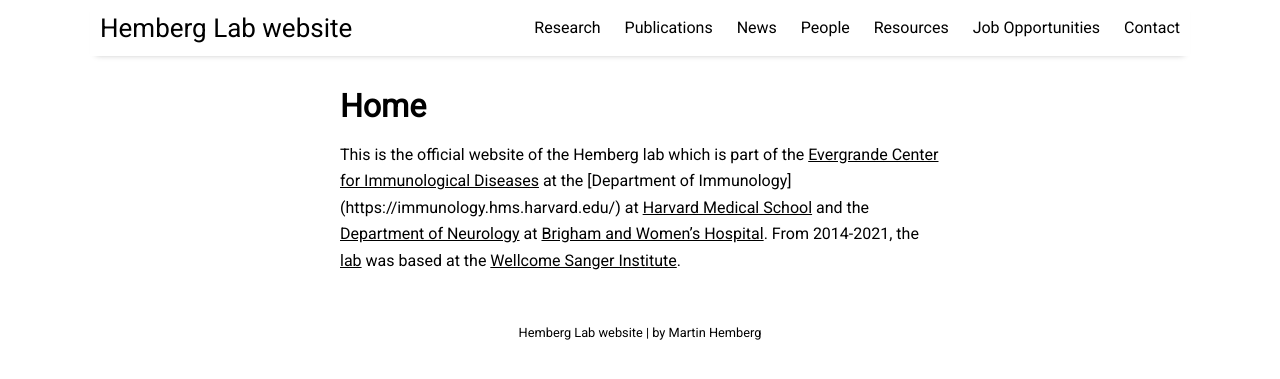
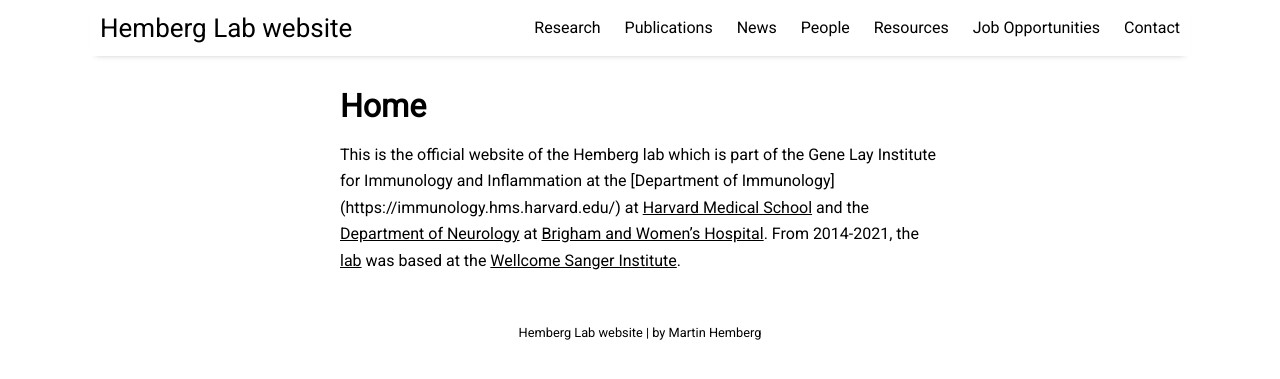
Before and after one commit to jaewon-cho/sdfasdf2dscf34fad.github.io, a Jekyll site: the page built from pages/home.md, in a window 1280 px wide. Shown: the top 379 px of the page. Built offline with Jekyll 4.4.1, drawn with Linux system fonts in a browser that asks for light colours; nearby versions of some CDN libraries.

```diff
--- a/pages/home.md
+++ b/pages/home.md
@@ -2,4 +2,4 @@
 layout: page
 title: Home
 ---
-This is the official website of the Hemberg lab which is part of the [Evergrande Center for Immunological Diseases](https://evergrande.hms.harvard.edu) at the [Department of Immunology] (https://immunology.hms.harvard.edu/) at [Harvard Medical School](https://hms.harvard.edu) and the [Department of Neurology](https://www.brighamandwomens.org/neurology) at [Brigham and Women's Hospital](https://www.brighamandwomens.org). From 2014-2021, the [lab](https://www.sanger.ac.uk/group/hemberg-group/) was based at the [Wellcome Sanger Institute](https://sanger.ac.uk).
+This is the official website of the Hemberg lab which is part of the Gene Lay Institute for Immunology and Inflammation at the [Department of Immunology] (https://immunology.hms.harvard.edu/) at [Harvard Medical School](https://hms.harvard.edu) and the [Department of Neurology](https://www.brighamandwomens.org/neurology) at [Brigham and Women's Hospital](https://www.brighamandwomens.org). From 2014-2021, the [lab](https://www.sanger.ac.uk/group/hemberg-group/) was based at the [Wellcome Sanger Institute](https://sanger.ac.uk).
```
Also changed, not shown: pages/news.md (+20 -0 lines), pages/publications.md (+2 -0 lines).
